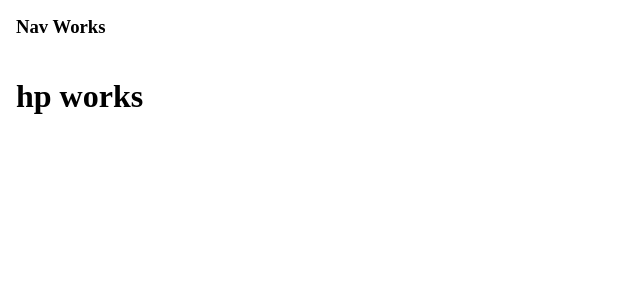
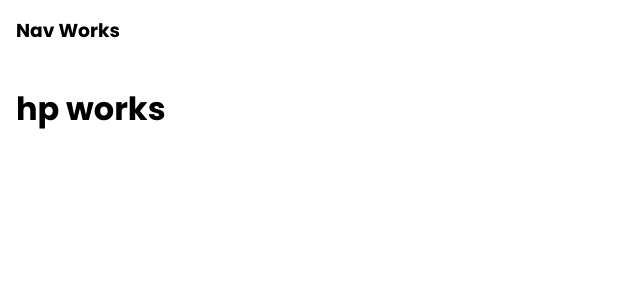
Before and after one commit to ThywillJoshua/shoos, an Angular app: page / in a window 1280 px wide. Shown: the top 300 px of the page, without its empty margins (0-640 px from the left). Built offline with nearby package versions, Linux system fonts and the light colour scheme.

Commit message:
Add fonts

```diff
--- a/src/index.html
+++ b/src/index.html
@@ -1,11 +1,11 @@
-<!doctype html>
+<!DOCTYPE html>
 <html lang="en">
   <head>
-  <meta charset="utf-8">
+    <meta charset="utf-8" />
     <title>Shoos</title>
-  <base href="/">
-  <meta name="viewport" content="width=device-width, initial-scale=1">
-  <link rel="icon" type="image/x-icon" href="favicon.ico">
+    <base href="/" />
+    <meta name="viewport" content="width=device-width, initial-scale=1" />
+    <link rel="icon" type="image/x-icon" href="favicon.ico" />
   </head>
   <body>
     <app-root></app-root>
--- a/src/styles.scss
+++ b/src/styles.scss
@@ -1,6 +1,14 @@
 /* You can add global styles to this file, and also import other style files */
+@import url("https://fonts.googleapis.com/css2?family=Poppins:ital,wght@0,100;0,200;0,300;0,400;0,500;0,600;0,700;0,800;0,900;1,100;1,200;1,300;1,400;1,500;1,600;1,700;1,800;1,900&display=swap");
+
 * {
   margin: 0;
   padding: 0;
   box-sizing: border-box;
+
+  font-family: "Poppins", sans-serif;
 }
+
+body {
+  font-size: 16px;
+}
```
Lines whose indentation alone changed are shown as unchanged.
